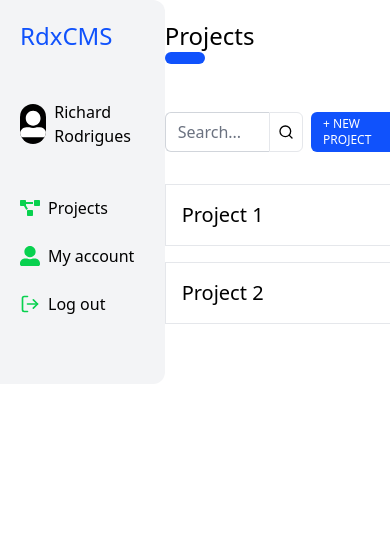
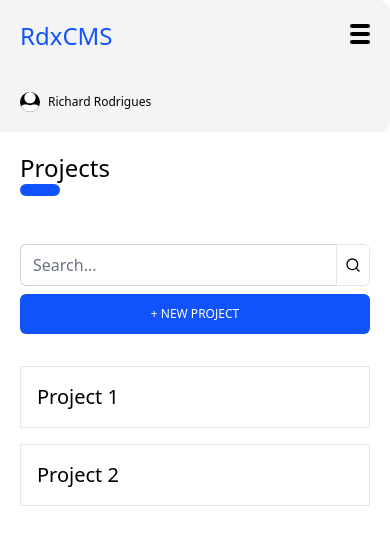
Before and after one commit to Richard-S-Rodrigues/rdx-cms, a React (Vite) app in the folder frontend/: page / in a window 390 px wide. Shown: the top 544 px of the page. Built offline with nearby package versions, Linux system fonts and the light colour scheme; sample sign-in values are in the browser's storage.

Commit message:
Add media queries

```diff
--- /dev/null
+++ b/frontend/src/components/Menu.tsx
@@ -0,0 +1,52 @@
+import { Link } from "react-router-dom";
+import { HiX } from "react-icons/hi";
+import { FaUserAlt, FaProjectDiagram } from "react-icons/fa";
+import { FiLogOut } from "react-icons/fi";
+
+interface IMenuProps {
+  setMenu: React.Dispatch<React.SetStateAction<boolean>>;
+}
+
+const Menu = ({ setMenu }: IMenuProps) => (
+  <div className="absolute inset-0 z-10 overflow-hidden flex justify-center mx-auto bg-gray-100">
+    <HiX
+      className="text-black w-5 h-5 absolute top-4 right-4 cursor-pointer"
+      onClick={() => setMenu(false)}
+    />
+    <main className="mt-20">
+      <nav>
+        <ul>
+          <li className="mt-10">
+            <Link
+              to="/"
+              className="flex items-center hover:text-green delay-150 duration-300"
+            >
+              <FaProjectDiagram className="text-green w-5 h-5" />
+              <span className="ml-2">Projects</span>
+            </Link>
+          </li>
+          <li className="mt-10">
+            <Link
+              to="/"
+              className="flex items-center hover:text-green delay-150 duration-300"
+            >
+              <FaUserAlt className="text-green w-5 h-5" />
+              <span className="ml-2">My account</span>
+            </Link>
+          </li>
+          <li className="mt-10">
+            <Link
+              to="/"
+              className="flex items-center hover:text-green delay-150 duration-300"
+            >
+              <FiLogOut className="text-green w-5 h-5" />
+              <span className="ml-2">Log out</span>
+            </Link>
+          </li>
+        </ul>
+      </nav>
+    </main>
+  </div>
+);
+
+export default Menu;
--- a/frontend/src/components/Projects.tsx
+++ b/frontend/src/components/Projects.tsx
@@ -1,15 +1,15 @@
 import { FiSearch } from "react-icons/fi";
 
 const Projects = () => (
-  <div className="min-h-full flex pt-5 my-0 mx-auto">
-    <main className="block w-full space-y-8 ">
+  <div className="w-full min-h-full flex p-5 my-0 ">
+    <main className="block w-full space-y-8 mx-auto sm:w-4/5">
       <section>
         <h1 className="h1">
           Projects
           <div className="bg-blue w-10 h-3 rounded-md" />
         </h1>
-        <div className="flex h-10 mt-12">
-          <span className="flex justify-between">
+        <div className="block mt-12 sm:flex sm:h-10">
+          <span className="w-full flex justify-between">
             <input
               type="text"
               placeholder="Search..."
@@ -21,7 +21,7 @@ const Projects = () => (
           </span>
           <button
             type="button"
-            className="btn w-44 ml-2 text-left text-xs font-medium"
+            className="btn w-full mt-2 text-left text-xs font-medium sm:w-44 sm:mt-0 sm:ml-2"
           >
             + NEW PROJECT
           </button>
--- a/frontend/src/components/Sidebar.tsx
+++ b/frontend/src/components/Sidebar.tsx
@@ -2,25 +2,40 @@ import { Link } from "react-router-dom";
 import { FaUserAlt, FaProjectDiagram } from "react-icons/fa";
 import { FiLogOut } from "react-icons/fi";
 
-const SideBar = () => (
-  <aside className="p-5 h-full bg-gray-100 rounded-r-xl">
-    <main className="w-full">
-      <section className="mb-12">
-        <h1 className="h1 text-blue">RdxCMS</h1>
+import { useState } from "react";
+import Menu from "./Menu";
+
+const SideBar = () => {
+  const [isMenu, setIsMenu] = useState(false);
+
+  return isMenu ? (
+    <Menu setMenu={setIsMenu} />
+  ) : (
+    <aside className="p-5 w-full bg-gray-100 rounded-r-xl sm:h-full sm:max-w-min">
+      <main className="w-full flex justify-between sm:block">
+        <section className="">
+          <h1 className="h1 text-blue mb-10">RdxCMS</h1>
+          <div className="flex items-center mt-4">
+            <FaUserAlt className="w-5 h-5 bg-black text-white rounded-full sm:w-7 sm:h-7" />
+            <span className="ml-2 text-xs">Richard Rodrigues</span>
+          </div>
         </section>
-      <section>
-        <Link to="/" className="flex my-12 items-center">
-          <FaUserAlt className="w-10 h-10 bg-black text-white rounded-full" />
-          <span className="ml-2">Richard Rodrigues</span>
-        </Link>
-      </section>
-      <section className="my-12">
-        <nav>
+        <section className="mt-1">
+          <button
+            type="button"
+            className="w-5 h-5 cursor-pointer sm:hidden"
+            onClick={() => setIsMenu(true)}
+          >
+            <div className="bg-black h-1 rounded-sm" />
+            <div className="bg-black h-1 rounded-sm mt-1" />
+            <div className="bg-black h-1 rounded-sm mt-1" />
+          </button>
+          <nav className="hidden sm:block">
             <ul>
               <li>
                 <Link
                   to="/"
-                className="flex my-6 items-center hover:text-green delay-150 duration-300"
+                  className="flex items-center mt-4 hover:text-green delay-150 duration-300"
                 >
                   <FaProjectDiagram className="text-green w-5 h-5" />
                   <span className="ml-2">Projects</span>
@@ -29,7 +44,7 @@ const SideBar = () => (
               <li>
                 <Link
                   to="/"
-                className="flex my-6 items-center hover:text-green delay-150 duration-300"
+                  className="flex items-center mt-4 hover:text-green delay-150 duration-300"
                 >
                   <FaUserAlt className="text-green w-5 h-5" />
                   <span className="ml-2">My account</span>
@@ -38,7 +53,7 @@ const SideBar = () => (
               <li>
                 <Link
                   to="/"
-                className="flex my-6 items-center hover:text-green delay-150 duration-300"
+                  className="flex items-center mt-4 hover:text-green delay-150 duration-300"
                 >
                   <FiLogOut className="text-green w-5 h-5" />
                   <span className="ml-2">Log out</span>
@@ -50,5 +65,6 @@ const SideBar = () => (
       </main>
     </aside>
   );
+};
 
 export default SideBar;
--- a/frontend/src/pages/Home.tsx
+++ b/frontend/src/pages/Home.tsx
@@ -2,7 +2,7 @@ import SideBar from "../components/Sidebar";
 import Projects from "../components/Projects";
 
 const Home = () => (
-  <div className="flex">
+  <div className="block sm:flex">
     <SideBar />
     <Projects />
   </div>
```
Lines whose indentation alone changed are shown as unchanged.
